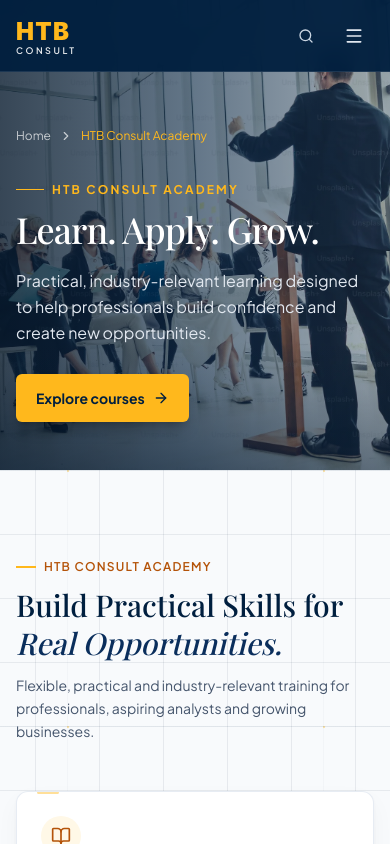
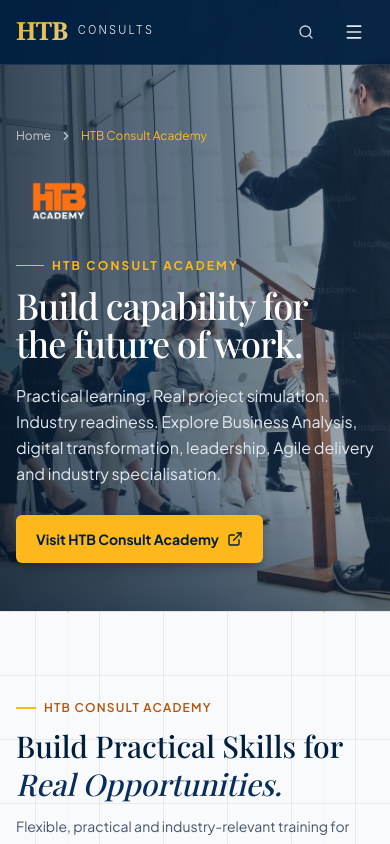
Before and after one commit to HTBCONSULTS/HTB_CONSULTS_MAIN, a React (Vite) app: page /academy in a window 390 px wide. Shown: the top 844 px of the page. Built offline with nearby package versions, Linux system fonts and the light colour scheme; a web font is replaced by a local one.

Commit message:
design: refine mobile sections and link academy

```diff
--- a/public/media/ASSET_SOURCES.md
+++ b/public/media/ASSET_SOURCES.md
@@ -21,3 +21,9 @@
 - `src/assets/images/stock/meeting-room.webp` — “Meeting Room With People Pictures”: https://unsplash.com/s/photos/meeting-room-with-people
 
 Unsplash license: https://unsplash.com/license. Free Unsplash images may be used commercially; attribution is appreciated but not required. Unsplash+ images were excluded.
+
+## Academy branding
+
+- The Academy GitHub repository (`Phantom2006-dot/HTB-Consult`) does not contain a standalone logo image; its `src/components/Navbar.tsx` builds the parent HTB CONSULTS wordmark from styled text. The main site's shared `Logo` component follows that exact wordmark and gold-gradient treatment.
+- The Academy-specific `HTB ACADEMY` graphic used on the Academy page is copied from the asset referenced by the live Academy site's header: https://academy.htbconsults.com/assets/htb-logo-5fFzMpNU.webp. It is stored locally as `src/assets/images/brand/htb-academy-logo.webp`.
+- Official live Academy destination: https://academy.htbconsults.com/.
--- a/src/App.tsx
+++ b/src/App.tsx
@@ -22,7 +22,7 @@
   '/services': 'Services | HTB Consult',
   '/case-studies': 'Case Studies | HTB Consult',
   '/insights': 'Insights & Articles | HTB Consult',
-  '/academy': 'HTB Consult Academy | Learn. Apply. Grow.',
+  '/academy': 'HTB Consult Academy | Build Capability for the Future of Work',
   '/contact': 'Contact HTB Consult | Let’s talk about your next step.',
 };
 
--- a/src/components/Footer.tsx
+++ b/src/components/Footer.tsx
@@ -2,7 +2,7 @@
 import { Link } from 'react-router-dom';
 import { ArrowUp, Mail, MapPin, Phone } from 'lucide-react';
 import { Logo } from './Logo';
-import { SERVICES, SITE_METADATA } from '../config/siteData';
+import { ACADEMY_SITE_URL, SERVICES, SITE_METADATA } from '../config/siteData';
 
 interface FooterProps {
   onOpenPolicy: (type: 'privacy' | 'terms' | 'cookie') => void;
@@ -43,7 +43,7 @@
                 <Link to="/about#approach" className="focus-visible-brand rounded-sm hover:text-white">Our Approach</Link>
                 <Link to="/case-studies" className="focus-visible-brand rounded-sm hover:text-white">Case Studies</Link>
                 <Link to="/insights" className="focus-visible-brand rounded-sm hover:text-white">Insights & Articles</Link>
-                <Link to="/academy" className="focus-visible-brand rounded-sm hover:text-white">Academy</Link>
+                <a href={ACADEMY_SITE_URL} target="_blank" rel="noopener noreferrer" className="focus-visible-brand rounded-sm hover:text-white">Academy</a>
                 <Link to="/contact" className="focus-visible-brand rounded-sm hover:text-white">Contact</Link>
               </div>
             </div>
--- a/src/components/Logo.tsx
+++ b/src/components/Logo.tsx
@@ -6,26 +6,33 @@
   showTagline?: boolean;
 }
 
+/** Brand wordmark ported from the HTB-Consult Academy repository's Navbar. */
 export const Logo: React.FC<LogoProps> = ({ variant = 'light', className = '', showTagline = false }) => {
   const isLight = variant === 'light';
 
   return (
-    <div className={`inline-flex items-center gap-2 select-none ${className}`}>
-      <div className="flex flex-col leading-none">
-        <div className="flex items-baseline tracking-tight font-extrabold text-2xl md:text-[26px]">
-          <span className="text-[#FFB81C] tracking-wider font-sans font-black">HTB</span>
-        </div>
-        <span
-          className={`text-[9px] md:text-[10px] tracking-[0.28em] font-semibold uppercase -mt-0.5 ${
-            isLight ? 'text-white/90' : 'text-[#001F3F]'
-          }`}
-        >
-          CONSULT
-        </span>
-      </div>
+    <div className={`inline-flex items-center gap-2.5 select-none ${className}`}>
+      <span
+        aria-hidden="true"
+        className="bg-clip-text font-serif text-[25px] font-bold leading-none tracking-tight text-transparent md:text-[27px]"
+        style={{
+          backgroundImage: 'linear-gradient(135deg, hsl(43, 80%, 55%), hsl(43, 70%, 70%))',
+          WebkitTextFillColor: 'transparent',
+        }}
+      >
+        HTB
+      </span>
+      <span
+        aria-hidden="true"
+        className={`font-sans text-[11px] font-light uppercase leading-none tracking-[0.2em] sm:text-xs md:text-sm ${
+          isLight ? 'text-white/95' : 'text-[#001F3F]'
+        }`}
+      >
+        CONSULTS
+      </span>
       {showTagline && (
-        <span className={`hidden sm:inline-block text-xs border-l pl-2 py-0.5 ${isLight ? 'border-white/20 text-white/60' : 'border-slate-300 text-slate-500'}`}>
-          Business & Digital Solutions
+        <span className={`hidden border-l py-0.5 pl-2 text-xs sm:inline-block ${isLight ? 'border-white/20 text-white/60' : 'border-slate-300 text-slate-500'}`}>
+          Business &amp; Digital Solutions
         </span>
       )}
     </div>
--- a/src/components/PageHero.tsx
+++ b/src/components/PageHero.tsx
@@ -1,6 +1,6 @@
 import React from 'react';
 import { Link } from 'react-router-dom';
-import { ArrowRight, ChevronRight } from 'lucide-react';
+import { ArrowRight, ChevronRight, ExternalLink } from 'lucide-react';
 
 interface PageHeroProps {
   eyebrow: string;
@@ -9,6 +9,9 @@
   image: string;
   ctaLabel?: string;
   ctaTo?: string;
+  ctaExternal?: boolean;
+  brandLogo?: string;
+  brandLogoAlt?: string;
 }
 
 export const PageHero: React.FC<PageHeroProps> = ({
@@ -18,6 +21,9 @@
   image,
   ctaLabel,
   ctaTo,
+  ctaExternal = false,
+  brandLogo,
+  brandLogoAlt = 'HTB Academy',
 }) => (
   <section className="relative isolate flex min-h-[22rem] items-end overflow-hidden bg-[#001F3F] pb-12 pt-32 text-white sm:min-h-[26rem] sm:pb-16 lg:min-h-[30rem] lg:pb-20">
     <div
@@ -36,6 +42,7 @@
       </nav>
 
       <div className="max-w-3xl" data-reveal>
+        {brandLogo && <img src={brandLogo} alt={brandLogoAlt} className="mb-5 h-14 w-auto object-contain object-left sm:h-16" />}
         <div className="mb-3 inline-flex items-center gap-2 text-xs font-bold uppercase tracking-[0.18em] text-[#FFB81C]">
           <span className="h-px w-7 bg-[#FFB81C]" />
           <span>{eyebrow}</span>
@@ -47,13 +54,17 @@
           {description}
         </p>
         {ctaLabel && ctaTo && (
-          <Link
-            to={ctaTo}
-            className="focus-visible-brand mt-7 inline-flex min-h-12 items-center gap-2 rounded-md bg-[#FFB81C] px-5 py-3 text-sm font-bold text-[#001F3F] shadow-lg shadow-black/20 transition-colors hover:bg-[#FFD166]"
-          >
-            {ctaLabel}
-            <ArrowRight className="h-4 w-4" aria-hidden="true" />
-          </Link>
+          ctaExternal ? (
+            <a href={ctaTo} target="_blank" rel="noopener noreferrer" className="focus-visible-brand mt-7 inline-flex min-h-12 items-center gap-2 rounded-md bg-[#FFB81C] px-5 py-3 text-sm font-bold text-[#001F3F] shadow-lg shadow-black/20 transition-colors hover:bg-[#FFD166]">
+              {ctaLabel}
+              <ExternalLink className="h-4 w-4" aria-hidden="true" />
+            </a>
+          ) : (
+            <Link to={ctaTo} className="focus-visible-brand mt-7 inline-flex min-h-12 items-center gap-2 rounded-md bg-[#FFB81C] px-5 py-3 text-sm font-bold text-[#001F3F] shadow-lg shadow-black/20 transition-colors hover:bg-[#FFD166]">
+              {ctaLabel}
+              <ArrowRight className="h-4 w-4" aria-hidden="true" />
+            </Link>
+          )
         )}
       </div>
     </div>
--- a/src/config/siteData.ts
+++ b/src/config/siteData.ts
@@ -1,5 +1,7 @@
 import { ServiceItem, CaseStudy, InsightArticle, AcademyCourse } from '../types';
 import { VISUAL_ASSETS } from './visualAssets';
+
+export const ACADEMY_SITE_URL = 'https://academy.htbconsults.com/';
 
 export const SITE_METADATA = {
   brandName: 'HTB Consult',
--- a/src/index.css
+++ b/src/index.css
@@ -39,6 +39,18 @@
     radial-gradient(circle at 1px 1px, rgba(255, 184, 28, 0.35) 1px, transparent 1.6px);
   background-size: 64px 64px, 64px 64px, 256px 256px, 256px 256px, 256px 256px;
   background-position: center top;
+}
+
+@media (max-width: 639px) {
+  .bg-blueprint-mobile-soft {
+    background-image:
+      linear-gradient(to right, rgba(0, 31, 63, 0.038) 1px, transparent 1px),
+      linear-gradient(to bottom, rgba(0, 31, 63, 0.038) 1px, transparent 1px),
+      linear-gradient(to right, rgba(0, 31, 63, 0.014) 1px, transparent 1px),
+      linear-gradient(to bottom, rgba(0, 31, 63, 0.014) 1px, transparent 1px),
+      radial-gradient(circle at 1px 1px, rgba(255, 184, 28, 0.16) 1px, transparent 1.6px);
+    background-size: 80px 80px, 80px 80px, 256px 256px, 256px 256px, 256px 256px;
+  }
 }
 
 .htb-ambient-glow {
--- a/src/pages/AcademyPage.tsx
+++ b/src/pages/AcademyPage.tsx
@@ -2,6 +2,8 @@
 import { PageHero } from '../components/PageHero';
 import { AcademySection } from '../components/AcademySection';
 import { VISUAL_ASSETS } from '../config/visualAssets';
+import { ACADEMY_SITE_URL } from '../config/siteData';
+import academyLogo from '../assets/images/brand/htb-academy-logo.webp';
 
 interface AcademyPageProps {
   onEnquireTraining: (courseTitle: string) => void;
@@ -11,11 +13,14 @@
   <>
     <PageHero
       eyebrow="HTB Consult Academy"
-      title="Learn. Apply. Grow."
-      description="Practical, industry-relevant learning designed to help professionals build confidence and create new opportunities."
+      title="Build capability for the future of work."
+      description="Practical learning. Real project simulation. Industry readiness. Explore Business Analysis, digital transformation, leadership, Agile delivery and industry specialisation."
       image={VISUAL_ASSETS.academyHero}
-      ctaLabel="Explore courses"
-      ctaTo="#courses"
+      brandLogo={academyLogo}
+      brandLogoAlt="HTB Academy logo"
+      ctaLabel="Visit HTB Consult Academy"
+      ctaTo={ACADEMY_SITE_URL}
+      ctaExternal
     />
     <div id="courses"><AcademySection onEnquireTraining={onEnquireTraining} /></div>
   </>
```
Also changed, not shown: src/components/AboutSection.tsx (+14 -14 lines), src/components/AcademySection.tsx (+6 -2 lines), src/components/Header.tsx (+9 -3 lines), src/pages/HomePage.tsx (+25 -19 lines), src/assets/images/brand/htb-academy-logo.webp (added).
